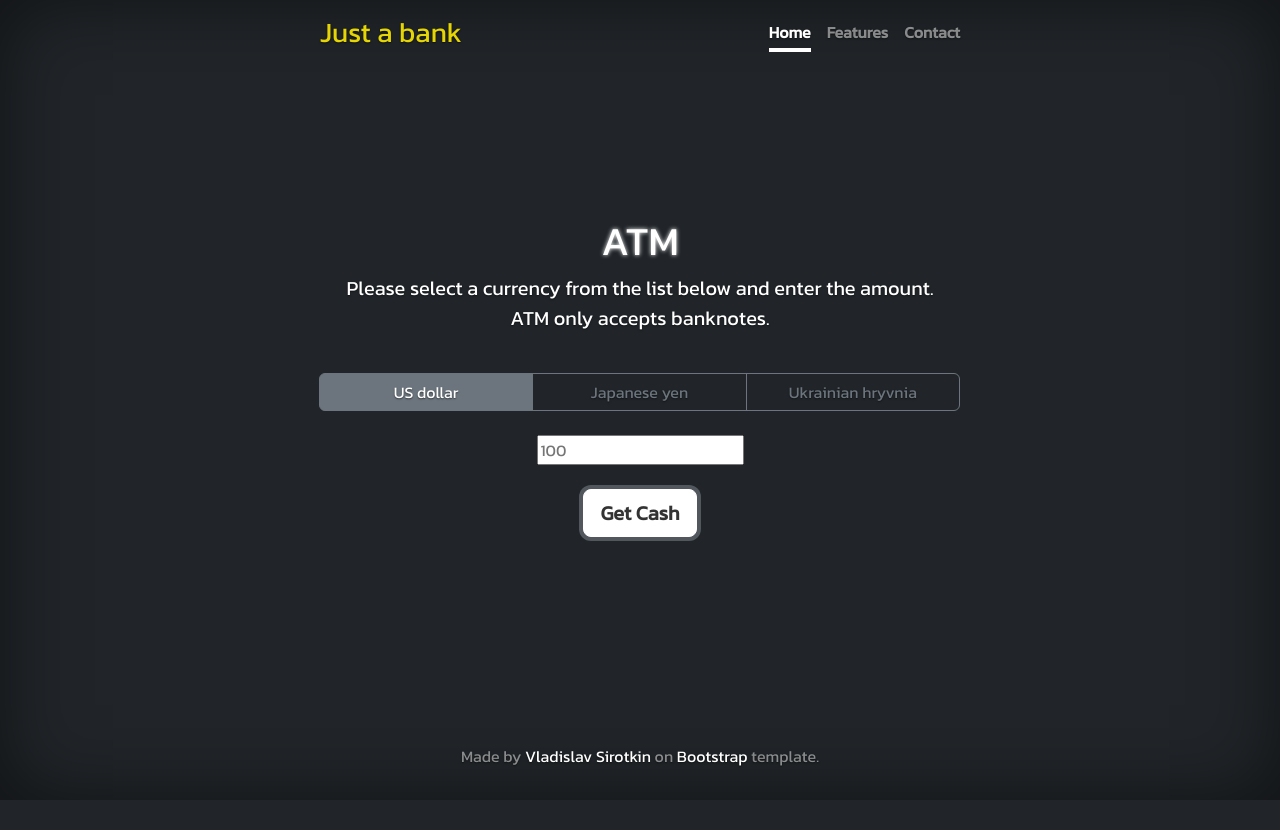
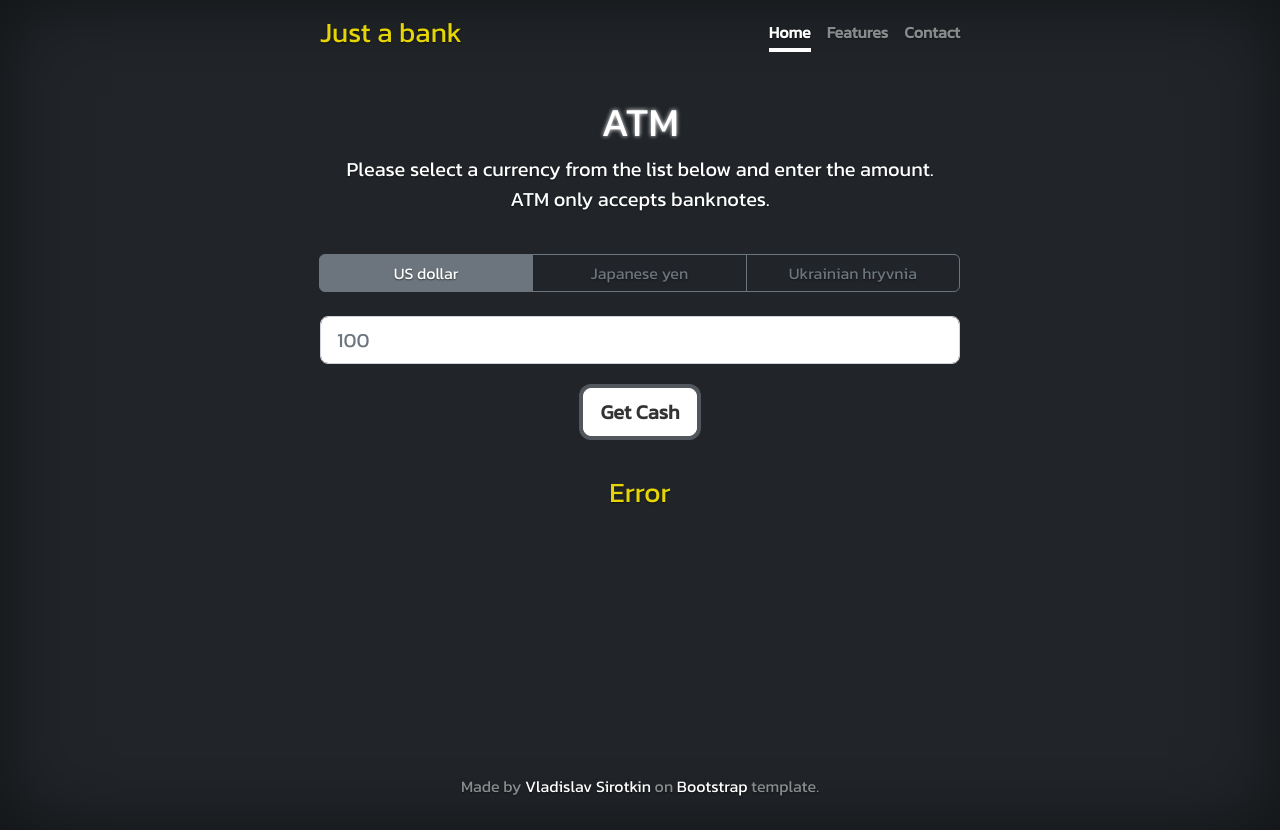
Before and after one commit to VladislavSrtkn/ATM_simulator, a plain HTML site: page index.html in a window 1280 px wide. Both pictures are taken after a click on the button "Get Cash". Before the commit the page ends 800 px from the top, so only its background shows below. Drawn offline with nearby package versions, Linux system fonts and the light colour scheme.

Commit message:
Added cases for error and design changes

```diff
--- a/ATM simulator.js
+++ b/ATM simulator.js
@@ -40,7 +40,20 @@ let currencyLabel;
 
 let cashWithdraw = document.getElementById('cashWithdraw');
 
+function errorMessage() {
+  let errorMessage = document.createElement('h3');
+  errorMessage.innerHTML = 'Error';
+  cashWithdraw.append(errorMessage);
+  throw new Error('error message');
+}
+
 function bank(currency, amount) {
+  cashWithdraw.innerHTML = '';
+
+  if (!amount || amount == 0) {
+    errorMessage();
+  }
+
   if (USD.checked) {
     currency = dollarUSA;
     currencyLabel = '$';
@@ -51,8 +64,6 @@ function bank(currency, amount) {
     currency = hryvniaUkraine;
     currencyLabel = '₴';
   }
-
-  cashWithdraw.innerHTML = '';
 
   let result = [];
   for (const note of currency) {
@@ -68,14 +79,11 @@ function bank(currency, amount) {
     }
   }
   if (amount != 0) {
-    let errorMessage = document.createElement('h3');
-    errorMessage.innerHTML = 'Error';
-    cashWithdraw.append(errorMessage);
-    throw new Error('error message');
+    errorMessage();
   }
 
   for (const finNotes of result) {
-    let container = document.createElement('h5');
+    let container = document.createElement('h3');
     container.innerHTML =
       currencyLabel +
       JSON.stringify(finNotes.value) +
--- a/index.html
+++ b/index.html
@@ -81,13 +81,15 @@
         </label>
       </div>
 
-      <div>
+      <form onsubmit="event.preventDefault(); bank(currency,userAmount.value)">
         <input
+          class="form-control form-control-lg"
           type="number"
           placeholder="100"
           id="userAmount"
           oninput="validity.valid||(value='')"
         />
+      </form>
 
       <p class="py-4">
         <button
@@ -98,7 +100,6 @@
           Get Cash
         </button>
       </p>
-      </div>
 
       <div id="cashWithdraw" class="mb-5"></div>
 
--- a/style.css
+++ b/style.css
@@ -20,8 +20,11 @@ body {
   min-height: 100vh;
 }
 
-#cashWithdraw h5 {
+#cashWithdraw h3 {
   color: #e5d504;
+}
+#cashWithdraw {
+  min-height: 250px;
 }
 
 h1 {
```
Lines whose indentation alone changed are shown as unchanged.
